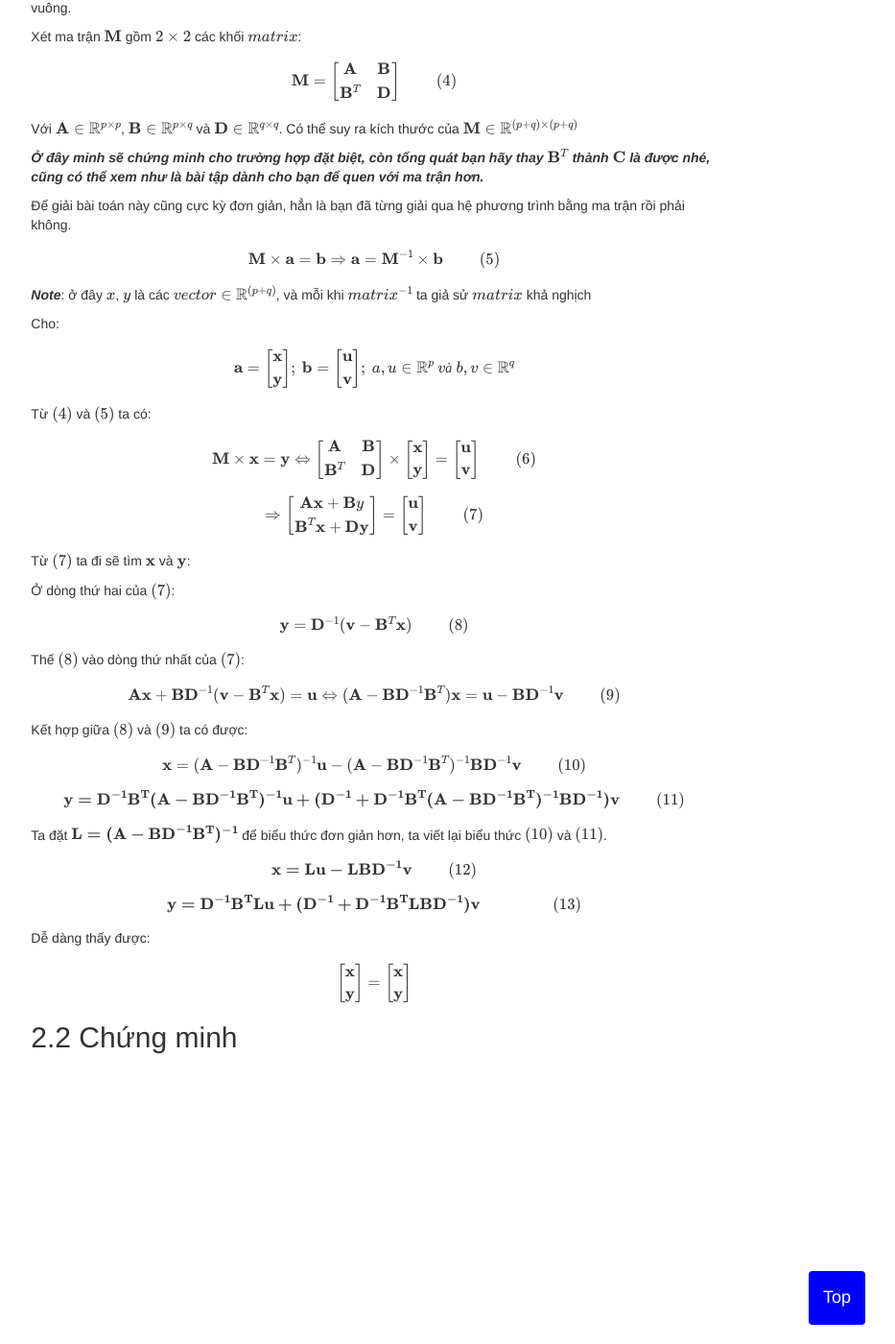
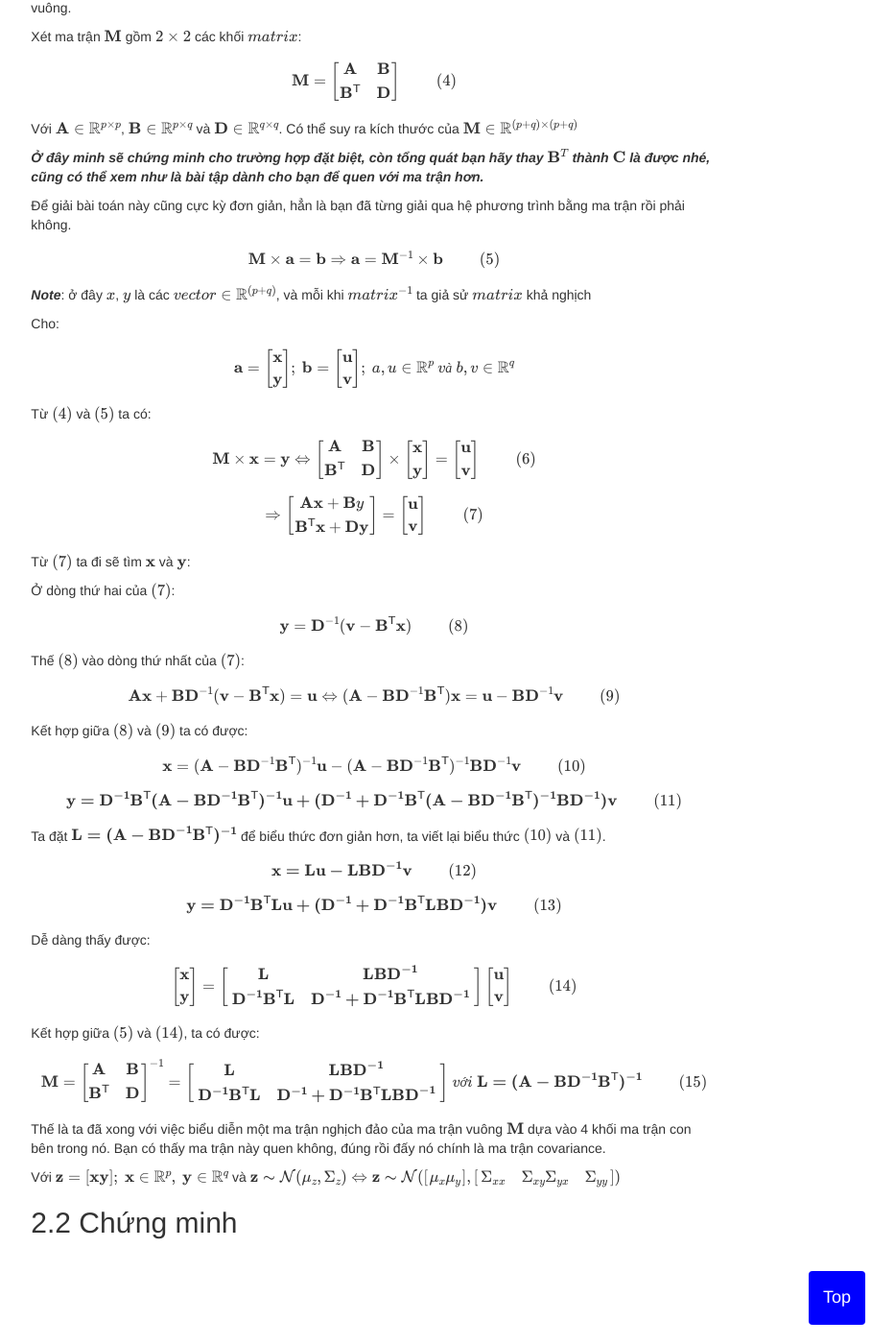
Before and after one commit to Think-man-blog/Think-man-blog.github.io, a Jekyll site: the page built from _posts/2022-10-11-Kalman_Filter_P2.md, in a window 1280 px wide and 1400 px high, scrolled down 1434 px. Shown: the whole window at 96% size, without its empty margins (250-1183 px from the left). Built offline with Jekyll 4.4.1, drawn with Linux system fonts in a browser that asks for light colours; nearby versions of some CDN libraries.

Commit message:
01:43:41 13/10/2022

```diff
--- a/_posts/2022-10-11-Kalman_Filter_P2.md
+++ b/_posts/2022-10-11-Kalman_Filter_P2.md
@@ -81,7 +81,7 @@ Xét ma trận $\mathbf{M}$ gồm $2 \times 2$ các khối $matrix$:
 $$\mathbf{M} =
 \begin{bmatrix}
 \mathbf{A} & \mathbf{B} \\
-\mathbf{B}^{T} & \mathbf{D}
+\mathbf{B}^\mathsf{T} & \mathbf{D}
 \end{bmatrix} \hspace{1cm} (4)$$
 
 Với $\mathbf{A} \in \mathbb{R}^{p \times p}$, $\mathbf{B} \in \mathbb{R}^{p \times q}$ và $\mathbf{D} \in \mathbb{R}^{q \times q}$. Có thể suy ra kích thước của $\mathbf{M}\in \mathbb{R}^{(p+q) \times (p+q)}$
@@ -112,7 +112,7 @@ Từ $(4)$ và $(5)$ ta có:
 $$\mathbf{M} \times \mathbf{x} = \mathbf{y} \Leftrightarrow
 \begin{bmatrix}
 \mathbf{A} & \mathbf{B} \\
-\mathbf{B}^{T} & \mathbf{D}
+\mathbf{B}^\mathsf{T} & \mathbf{D}
 \end{bmatrix}
 \times
 \begin{bmatrix}
@@ -128,7 +128,7 @@ $$\mathbf{M} \times \mathbf{x} = \mathbf{y} \Leftrightarrow
 $$\Rightarrow
 \begin{bmatrix}
 \mathbf{A} \mathbf{x} + \mathbf{B}y \\
-\mathbf{B}^{T}\mathbf{x} + \mathbf{D}\mathbf{y}
+\mathbf{B}^\mathsf{T}\mathbf{x} + \mathbf{D}\mathbf{y}
 \end{bmatrix}=
 \begin{bmatrix}
 \mathbf{u} \\
@@ -140,25 +140,25 @@ Từ $(7)$ ta đi sẽ tìm $\mathbf{x}$ và $\mathbf{y}$:
 
 Ở dòng thứ hai của $(7)$:
 
-$$ \mathbf{y} = \mathbf{D}^{-1}(\mathbf{v}-\mathbf{B}^{T}\mathbf{x}) \hspace{1cm} (8)$$
+$$ \mathbf{y} = \mathbf{D}^{-1}(\mathbf{v}-\mathbf{B}^\mathsf{T}\mathbf{x}) \hspace{1cm} (8)$$
 
 Thế $(8)$ vào dòng thứ nhất của $(7)$:
 
-$$\mathbf{A} \mathbf{x} + \mathbf{B}\mathbf{D}^{-1}(\mathbf{v}-\mathbf{B}^{T}\mathbf{x}) = \mathbf{u} \Leftrightarrow  (\mathbf{A} - \mathbf{B}\mathbf{D}^{-1}\mathbf{B}^{T})\mathbf{x} = \mathbf{u} -  \mathbf{B}\mathbf{D}^{-1}\mathbf{v} \hspace{1cm} (9)$$
+$$\mathbf{A} \mathbf{x} + \mathbf{B}\mathbf{D}^{-1}(\mathbf{v}-\mathbf{B}^\mathsf{T}\mathbf{x}) = \mathbf{u} \Leftrightarrow  (\mathbf{A} - \mathbf{B}\mathbf{D}^{-1}\mathbf{B}^\mathsf{T})\mathbf{x} = \mathbf{u} -  \mathbf{B}\mathbf{D}^{-1}\mathbf{v} \hspace{1cm} (9)$$
 
 Kết hợp giữa $(8)$ và $(9)$ ta có được:
 
-$$\mathbf{x} = (\mathbf{A} - \mathbf{B}\mathbf{D}^{-1}\mathbf{B}^{T})^{-1}\mathbf{u} - (\mathbf{A} - \mathbf{B}\mathbf{D}^{-1}\mathbf{B}^{T})^{-1}\mathbf{B}\mathbf{D}^{-1}\mathbf{v} \hspace{1cm} (10)$$
+$$\mathbf{x} = (\mathbf{A} - \mathbf{B}\mathbf{D}^{-1}\mathbf{B}^\mathsf{T})^{-1}\mathbf{u} - (\mathbf{A} - \mathbf{B}\mathbf{D}^{-1}\mathbf{B}^\mathsf{T})^{-1}\mathbf{B}\mathbf{D}^{-1}\mathbf{v} \hspace{1cm} (10)$$
 
-$$\mathbf{y=D^{-1}B^{T}(A-BD^{-1}B^{T})^{-1}u + (D^{-1} +
-D^{-1}B^{T}(A-BD^{-1}B^{T})^{-1}BD^{-1})v} \hspace{1cm} (11)$$
+$$\mathbf{y=D^{-1}B^\mathsf{T}(A-BD^{-1}B^\mathsf{T})^{-1}u + (D^{-1} +
+D^{-1}B^\mathsf{T}(A-BD^{-1}B^\mathsf{T})^{-1}BD^{-1})v} \hspace{1cm} (11)$$
 
-Ta đặt $\mathbf{L = (A-BD^{-1}B^{T})^{-1}}$ để biểu thức đơn giản hơn, ta viết lại biểu thức $(10)$ và $(11)$.
+Ta đặt $\mathbf{L = (A-BD^{-1}B^\mathsf{T})^{-1}}$ để biểu thức đơn giản hơn, ta viết lại biểu thức $(10)$ và $(11)$.
 
 $$\mathbf{x = Lu - LBD^{-1}v}\hspace{1cm} (12)$$
 
-$$\mathbf{y=D^{-1}B^{T}Lu + (D^{-1} +
-D^{-1}B^{T}LBD^{-1})v} \hspace{1cm} \hspace{1cm} (13)$$
+$$\mathbf{y=D^{-1}B^{\mathsf{T}}Lu + (D^{-1} +
+D^{-1}B^\mathsf{T}LBD^{-1})v} \hspace{1cm} (13)$$
 
 Dễ dàng thấy được:
 
@@ -168,9 +168,50 @@ $$
 \mathbf{y}
 \end{bmatrix} =
 \begin{bmatrix}
+\mathbf{L} & \mathbf{LBD^{-1}} \\
+\mathbf{D^{-1}B^{\mathsf{T}}L} & \mathbf{D^{-1} +
+D^{-1}B^\mathsf{T}LBD^{-1}}
+\end{bmatrix}
+\begin{bmatrix}
+\mathbf{u} \\
+\mathbf{v}
+\end{bmatrix}
+\hspace{1cm} (14)$$
+
+Kết hợp giữa $(5)$ và $(14)$, ta có được:
+
+$$
+\mathbf{M} =
+\begin{bmatrix}
+\mathbf{A} & \mathbf{B} \\
+\mathbf{B}^\mathsf{T} & \mathbf{D}
+\end{bmatrix}^{-1} =
+\begin{bmatrix}
+\mathbf{L} & \mathbf{LBD^{-1}} \\
+\mathbf{D^{-1}B^{\mathsf{T}}L} & \mathbf{D^{-1} +
+D^{-1}B^\mathsf{T}LBD^{-1}}
+\end{bmatrix}
+\space với\space \mathbf{L = (A-BD^{-1}B^\mathsf{T})^{-1}}
+\hspace{1cm} (15)
+$$
+
+Thế là ta đã xong với việc biểu diễn một ma trận nghịch đảo của ma trận vuông $\mathbf{M}$ dựa vào 4 khối ma trận con bên trong nó. Bạn có thấy ma trận này quen không, đúng rồi đấy nó chính là ma trận covariance.
+
+Với
+$\mathbf{z} = \begin{bmatrix}
 \mathbf{x} \\
 \mathbf{y}
-\end{bmatrix}
-$$
+\end{bmatrix};\space \mathbf{x}\in \mathbb{R}^{p}, \space \mathbf{y}\in \mathbb{R}^{q}$ và
+$\mathbf{z} \thicksim \mathcal{N}(\mu_z,\Sigma_z)
+\Leftrightarrow
+\mathbf{z} \thicksim \mathcal{N}(
+\begin{bmatrix}
+\mu_x \\
+\mu_y
+\end{bmatrix},
+\begin{bmatrix}
+\Sigma_{xx} & \Sigma_{xy} \\
+\Sigma_{yx} & \Sigma_{yy}
+\end{bmatrix})$
 
 ## 2.2 Chứng minh
```
